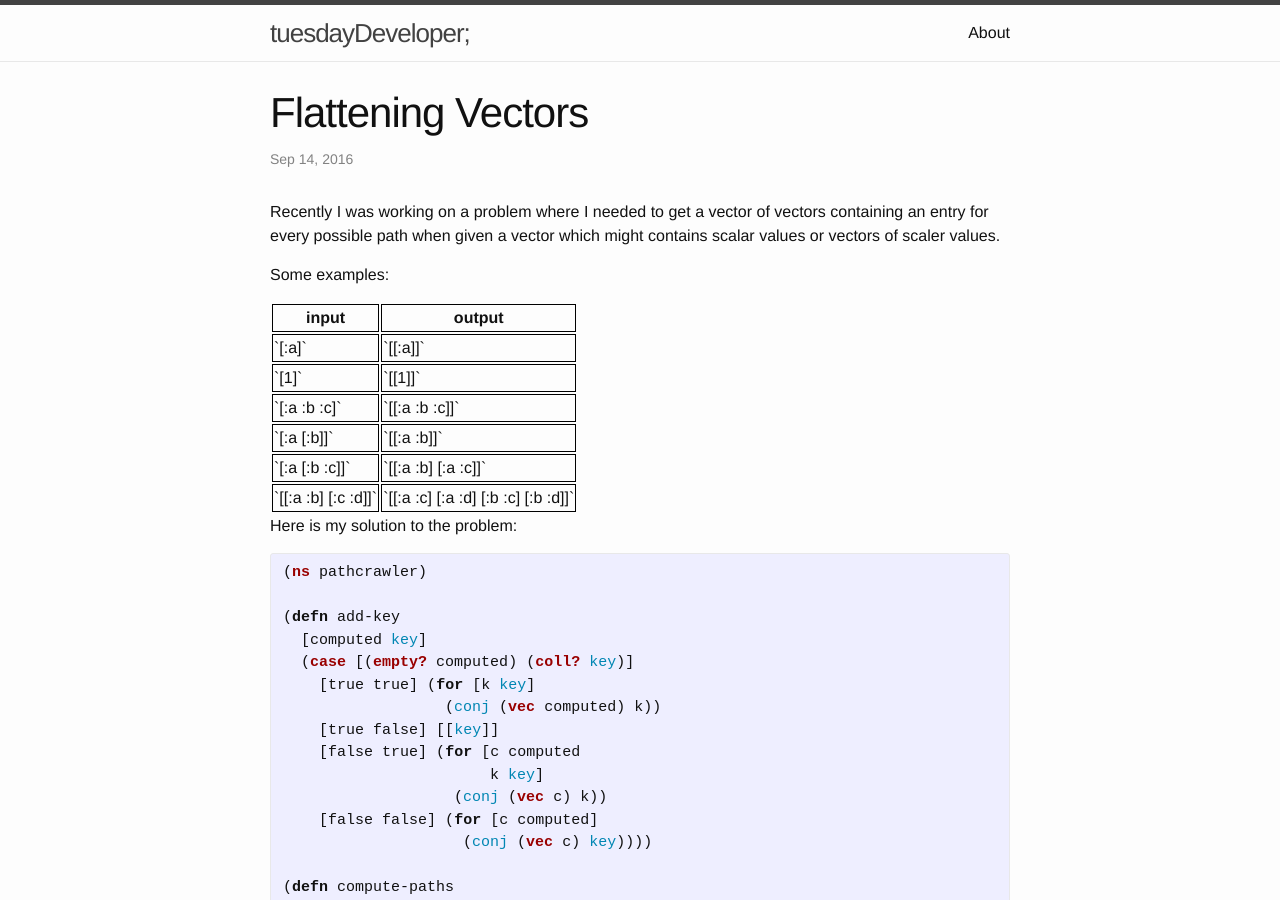
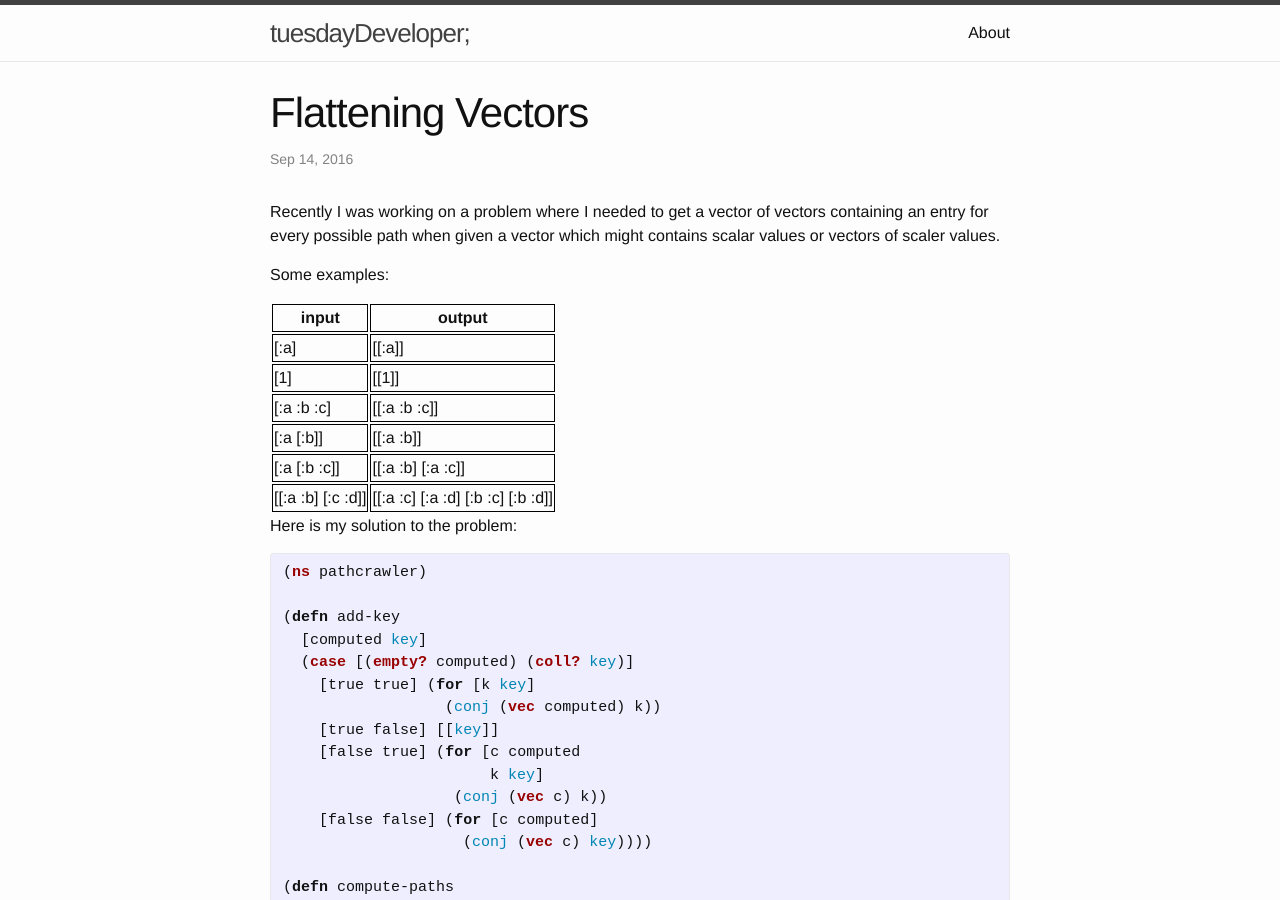
Before and after one commit to mahonbaldwin/tuesdaydeveloper, a Jekyll site: the page built from _posts/2016-09-14-flattinging-vectors.md, in a window 1280 px wide and 900 px high. Built offline with Jekyll 4.4.1, drawn with Linux system fonts in a browser that asks for light colours.

Commit message:
not worth it

```diff
--- a/_posts/2016-09-14-flattinging-vectors.md
+++ b/_posts/2016-09-14-flattinging-vectors.md
@@ -17,22 +17,22 @@ Some examples:
   </thead>
   <tbody>
     <tr>
-        <td> `[:a]` </td><td> `[[:a]]` </td>
+        <td>[:a]</td><td>[[:a]]</td>
     </tr>
     <tr>
-        <td>`[1]`</td><td>`[[1]]`</td>
+        <td>[1]</td><td>[[1]]</td>
     </tr>
     <tr>
-        <td>`[:a :b :c]`</td><td>`[[:a :b :c]]`</td>
+        <td>[:a :b :c]</td><td>[[:a :b :c]]</td>
     </tr>
     <tr>
-        <td>`[:a [:b]]`</td><td>`[[:a :b]]`</td>
+        <td>[:a [:b]]</td><td>[[:a :b]]</td>
     </tr>
     <tr>
-        <td>`[:a [:b :c]]`</td><td>`[[:a :b] [:a :c]]`</td>
+        <td>[:a [:b :c]]</td><td>[[:a :b] [:a :c]]</td>
     </tr>
     <tr>
-        <td>`[[:a :b] [:c :d]]`</td><td>`[[:a :c] [:a :d] [:b :c] [:b :d]]`</td>
+        <td>[[:a :b] [:c :d]]</td><td>[[:a :c] [:a :d] [:b :c] [:b :d]]</td>
     </tr>
   </tbody>
 </table>
```
